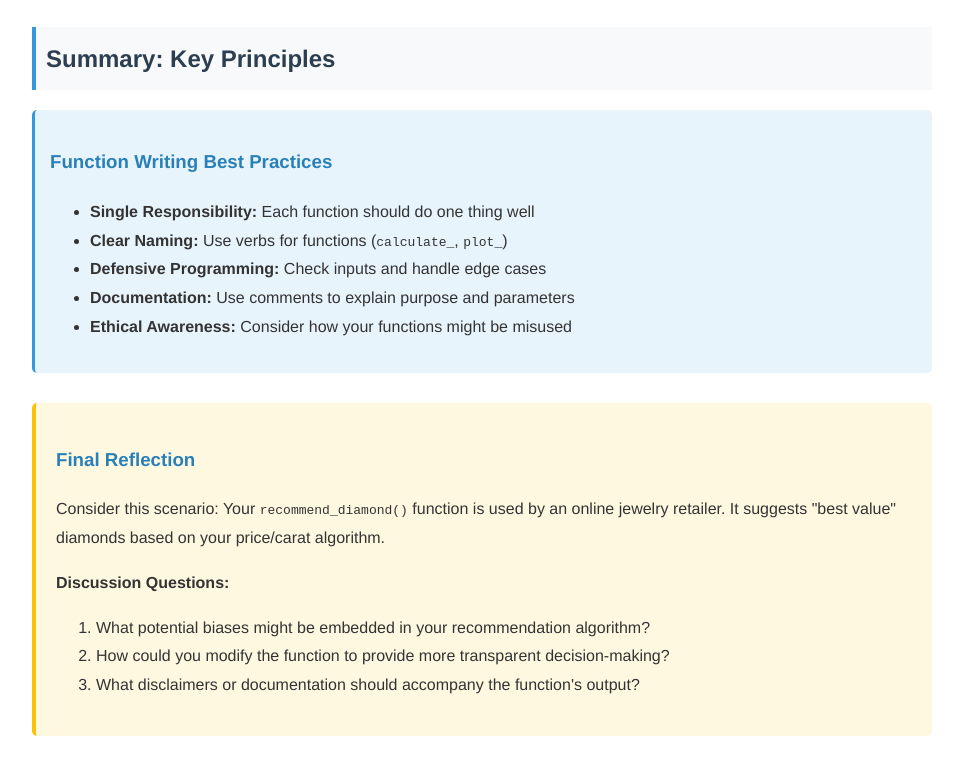
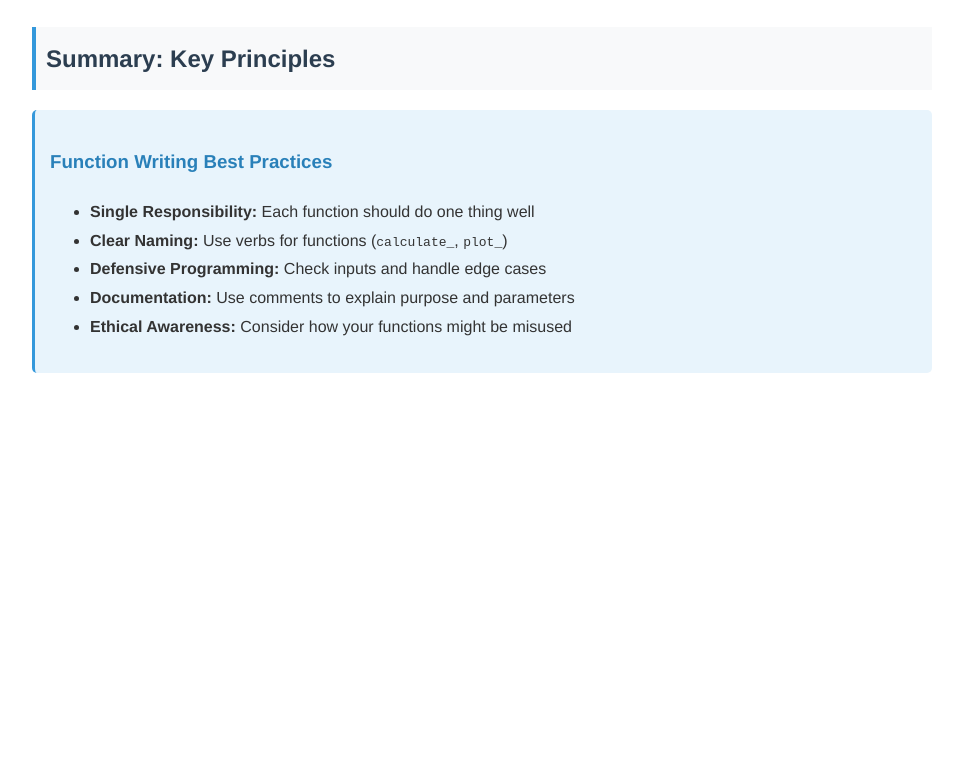
Before and after one commit to jitendraskota/Functions-in-R, a plain HTML site: page index.html in a window 1280 px wide. Shown: the part 4707-5482 px from the top of the page, without its empty margins (158-1121 px from the left). After the commit the page ends 5125 px from the top, so only its background shows below. Drawn offline with Linux system fonts and the light colour scheme.

Commit message:
Update index.html

```diff
--- a/index.html
+++ b/index.html
@@ -274,17 +274,6 @@ plot_price_distribution(diamonds, log_scale = TRUE, highlight_cut = "Ideal")</co
         </ul>
     </div>
 
-    <div class="ethics">
-        <h3>Final Reflection</h3>
-        <p>Consider this scenario: Your <code>recommend_diamond()</code> function is used by an online jewelry retailer. It suggests "best value" diamonds based on your price/carat algorithm.</p>
-
-        <p><strong>Discussion Questions:</strong></p>
-        <ol>
-            <li>What potential biases might be embedded in your recommendation algorithm?</li>
-            <li>How could you modify the function to provide more transparent decision-making?</li>
-            <li>What disclaimers or documentation should accompany the function's output?</li>
-        </ol>
-    </div>
 
     <script>
         function copyCode(button) {
```
